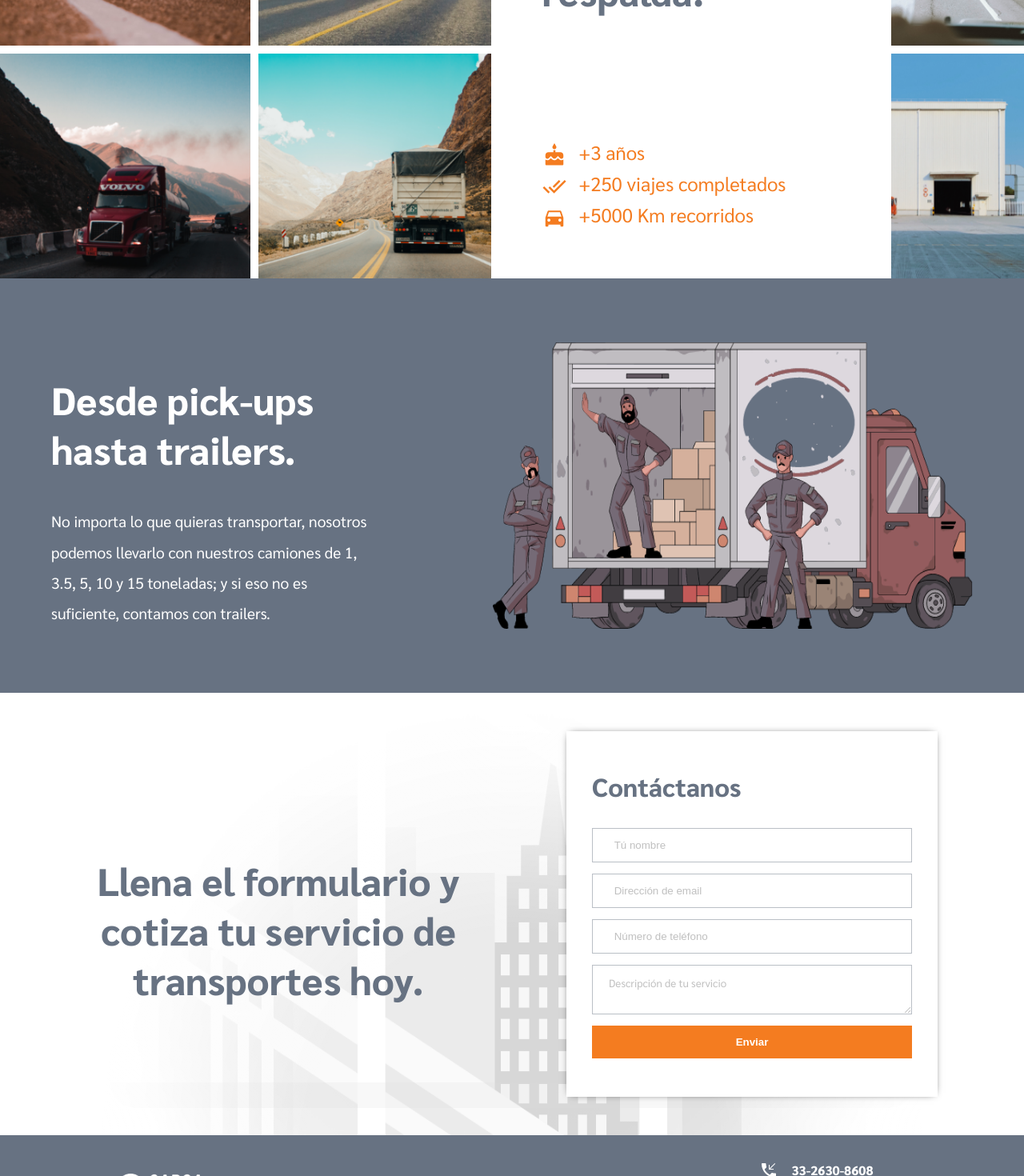
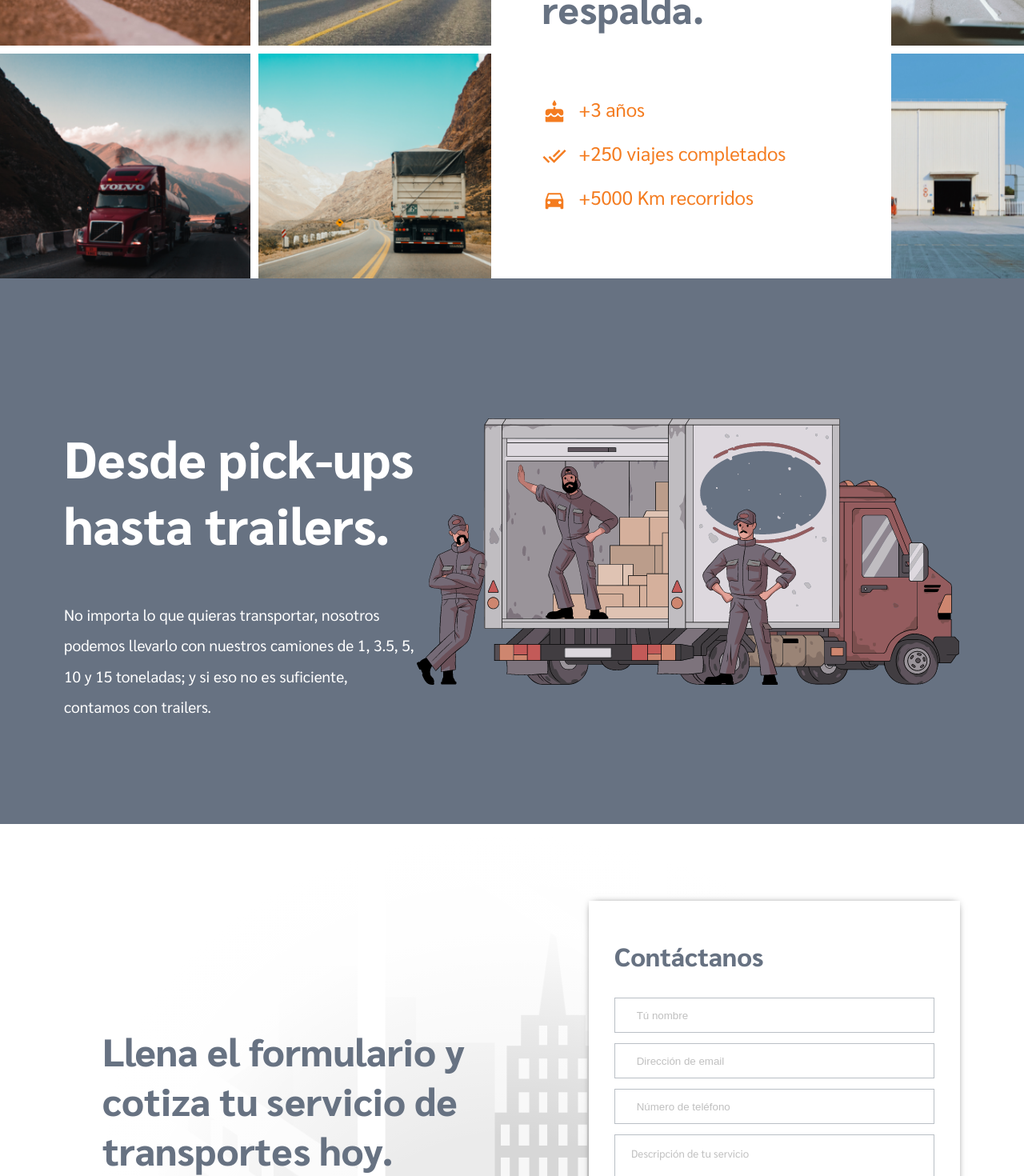
Before and after one commit to MontoyaAndres/carga-logistica, a Next.js app: page / in a window 1280 px wide. Shown: the part 2080-3550 px from the top of the page at 80% size. Built offline with nearby package versions, Linux system fonts and the light colour scheme.

Commit message:
some changes

```diff
--- a/components/Experience.tsx
+++ b/components/Experience.tsx
@@ -43,9 +43,7 @@ const Box = styled.div`
   box-sizing: border-box;
 
   @media (min-width: 640px) {
-    margin: 0 6em;
     height: 40%;
-    justify-content: space-around;
   }
 
   @media (min-width: 768px) {
@@ -62,17 +60,19 @@ const Box = styled.div`
 const TitleBox = styled.h2`
   color: #677282;
   font-weight: 800;
-  font-size: 2em;
-  margin-top: 0;
+  font-size: 3em;
+  margin: 0;
+`;
 
-  /* For phones smaller than 400px the font-size looks bad */
-  @media (min-width: 400px) {
-    font-size: 3em;
+const Options = styled.section`
+  padding-bottom: 1em;
+
+  &:last-child {
+    padding-bottom: 0;
   }
 `;
 
 const IconContainer = styled.span`
-  list-style-type: none;
   vertical-align: middle;
   display: inline-block;
 `;
@@ -109,26 +109,26 @@ export const Experience = () => {
       <Box>
         <TitleBox>Nuestra experiencia nos respalda.</TitleBox>
         <div>
-          <section>
+          <Options>
             <IconContainer>
               <Icon src="/Icons/cake.svg" alt="cake" />
             </IconContainer>
             <Anchor>+3 años</Anchor>
-          </section>
+          </Options>
 
-          <section>
+          <Options>
             <IconContainer>
               <Icon src="/Icons/done_all.svg" alt="done all" />
             </IconContainer>
             <Anchor>+250 viajes completados</Anchor>
-          </section>
+          </Options>
 
-          <section>
+          <Options>
             <IconContainer>
               <Icon src="/Icons/directions_car.svg" alt="directions car" />
             </IconContainer>
             <Anchor>+5000 Km recorridos</Anchor>
-          </section>
+          </Options>
         </div>
       </Box>
       {trucks.map((truck, index) => (
--- a/components/Form.tsx
+++ b/components/Form.tsx
@@ -12,7 +12,7 @@ const Wrapper = styled.div`
       rgba(255, 255, 255, 0.9) 80%
     ),
     url("/Fondo.png") center/cover;
-  padding: 1em;
+  padding: 6em 1em;
   display: flex;
   flex-direction: column;
 
@@ -22,8 +22,8 @@ const Wrapper = styled.div`
 
   @media (min-width: 1024px) {
     flex-direction: row;
-    justify-content: space-around;
-    padding: 3em;
+    justify-content: space-evenly;
+    padding: 6em 0;
   }
 `;
 
@@ -32,9 +32,9 @@ const Title = styled.h2`
   font-weight: 800;
   font-size: 2em;
   margin-bottom: 2em;
+  padding: 0 1em;
 
   @media (min-width: 768px) {
-    text-align: center;
     font-size: 3em;
   }
 
--- a/components/Layout.tsx
+++ b/components/Layout.tsx
@@ -1,9 +1,9 @@
 import React, { useState } from "react";
 import Link from "next/link";
 import styled from "styled-components";
-import scrollIntoView from "smooth-scroll-into-view-if-needed";
 
 import { Footer } from "../components/Footer";
+import { pushToContact } from "../utils/pushToContact";
 
 interface PhoneSectionProps {
   isMenuOpen: boolean;
@@ -114,14 +114,8 @@ const Button = styled.button`
 export const Layout = ({ children }) => {
   const [isMenuOpen, setMenuOpen] = useState(false);
 
-  function pushContact() {
-    const node = document.querySelector("#form");
-
-    scrollIntoView(node, {
-      scrollMode: "if-needed",
-      block: "nearest",
-      inline: "nearest"
-    });
+  function push() {
+    pushToContact();
     setMenuOpen(false);
   }
 
@@ -144,7 +138,7 @@ export const Layout = ({ children }) => {
             <PhoneLogo src="/Icons/phone_callback.svg" alt="phone callback" />
           </Contact>
           <Telephone href="">33 - 3245 - 4137</Telephone>
-          <Button onClick={() => pushContact()}>Contáctanos</Button>
+          <Button onClick={() => push()}>Contáctanos</Button>
         </Section>
       </NavBar>
 
@@ -153,7 +147,7 @@ export const Layout = ({ children }) => {
           <PhoneLogo src="/Icons/phone_callback.svg" alt="phone callback" />
           <Telephone href="">33 - 3245 - 4137</Telephone>
         </Contact>
-        <Button onClick={() => pushContact()}>Contáctanos</Button>
+        <Button onClick={() => push()}>Contáctanos</Button>
       </PhoneSection>
       {children}
       <Footer />
--- a/components/Services.tsx
+++ b/components/Services.tsx
@@ -1,5 +1,7 @@
 import React from "react";
 import styled from "styled-components";
+
+import { pushToContact } from "../utils/pushToContact";
 
 const Title = styled.h2`
   color: #677282;
@@ -38,6 +40,12 @@ const Card = styled.div`
   grid-template-rows: 50px 2fr auto;
   padding: 1em;
   margin-bottom: 1em;
+  cursor: pointer;
+  transition: box-shadow 0.3s ease-in-out;
+
+  &:hover {
+    box-shadow: 0 5px 15px rgba(0, 0, 0, 0.3);
+  }
 
   @media (min-width: 1024px) {
     padding: 2em;
@@ -86,7 +94,7 @@ export const Services = () => {
       <Title>Nuestros servicios</Title>
       <Wrapper>
         {dataCard.map((card, index) => (
-          <Card key={index}>
+          <Card key={index} onClick={() => pushToContact()}>
             <TitleCard>{card.title}</TitleCard>
             <DescriptionCard>{card.description}</DescriptionCard>
             <ActionsCard>
--- a/components/Transport.tsx
+++ b/components/Transport.tsx
@@ -3,50 +3,61 @@ import styled from "styled-components";
 
 const Wrapper = styled.div`
   display: flex;
-  flex-wrap: wrap-reverse;
+  flex-direction: column-reverse;
   justify-content: center;
+  align-items: center;
   background-color: #677282;
-  padding: 5em 1em;
+  padding: 8em 2em;
 
   @media (min-width: 768px) {
-    padding: 5em 2em;
-    justify-content: center;
+    padding: 8em 4em;
   }
 
   @media (min-width: 1024px) {
-    padding: 5em 4em;
-    justify-content: center;
-  }
-
-  @media (min-width: 1280px) {
-    justify-content: space-between;
+    padding: 8em 5em;
+    flex-direction: row;
+    justify-content: space-evenly;
   }
 `;
 
 const Image = styled.img`
-  height: auto;
+  height: 180px;
   width: 100%;
 
   @media (min-width: 768px) {
-    width: 600px;
+    height: 400px;
+  }
+
+  @media (min-width: 1024px) {
+    height: 240px;
+    width: 440px;
+  }
+
+  @media (min-width: 1280px) {
+    height: auto;
+    width: 680px;
   }
 `;
 
 const Section = styled.section`
   width: auto;
 
-  @media (min-width: 1280px) {
-    width: 400px;
+  @media (min-width: 1024px) {
+    width: 450px;
   }
 `;
 
 const Title = styled.h2`
   color: white;
-  font-size: 2rem;
+  font-size: 2.5rem;
   font-weight: 800;
 
   @media (min-width: 768px) {
     font-size: 3rem;
+  }
+
+  @media (min-width: 1280px) {
+    font-size: 4rem;
   }
 `;
 
--- /dev/null
+++ b/utils/pushToContact.ts
@@ -0,0 +1,11 @@
+import scrollIntoView from "smooth-scroll-into-view-if-needed";
+
+export function pushToContact() {
+  const node = document.querySelector("#form");
+
+  scrollIntoView(node, {
+    scrollMode: "if-needed",
+    block: "nearest",
+    inline: "nearest"
+  });
+}
```
